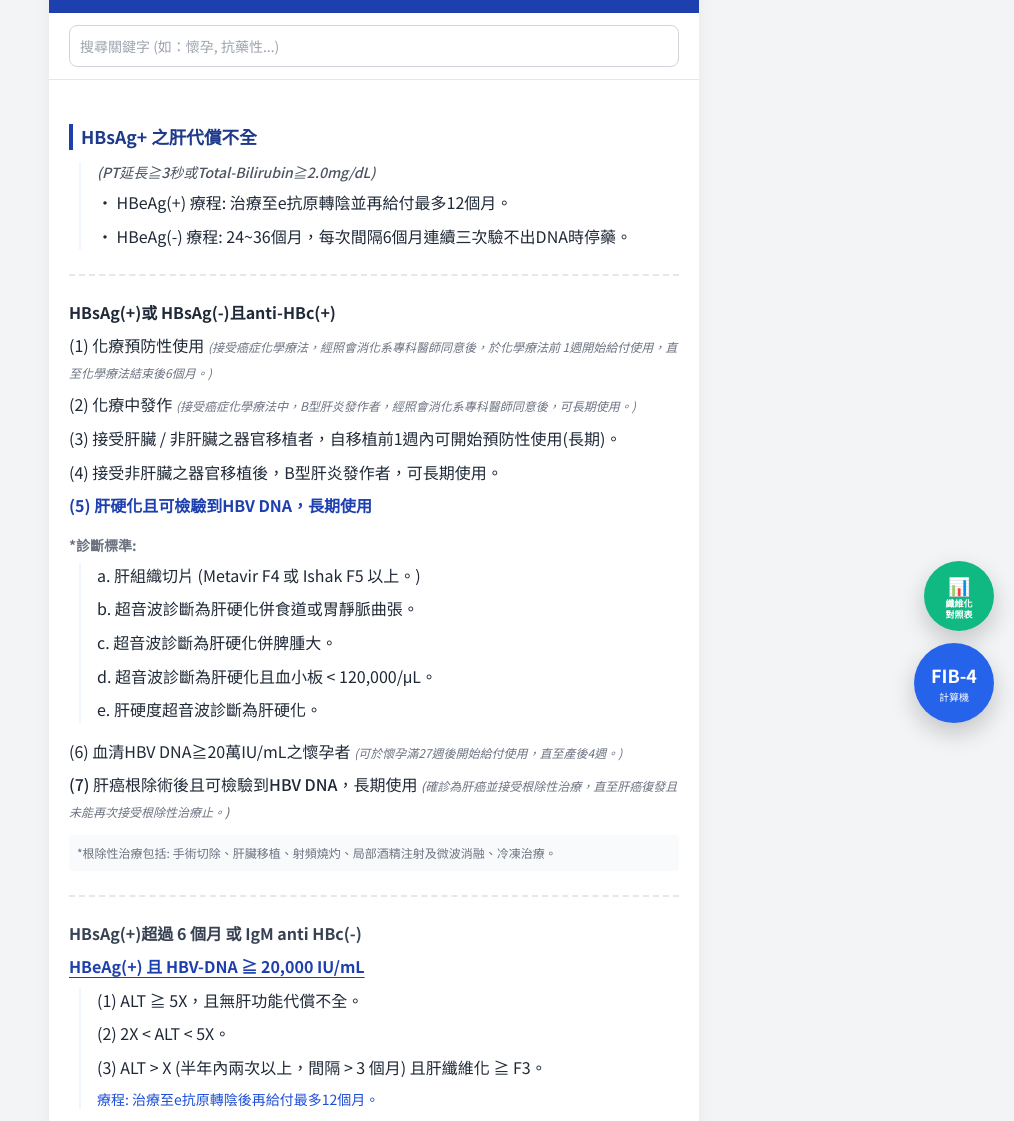
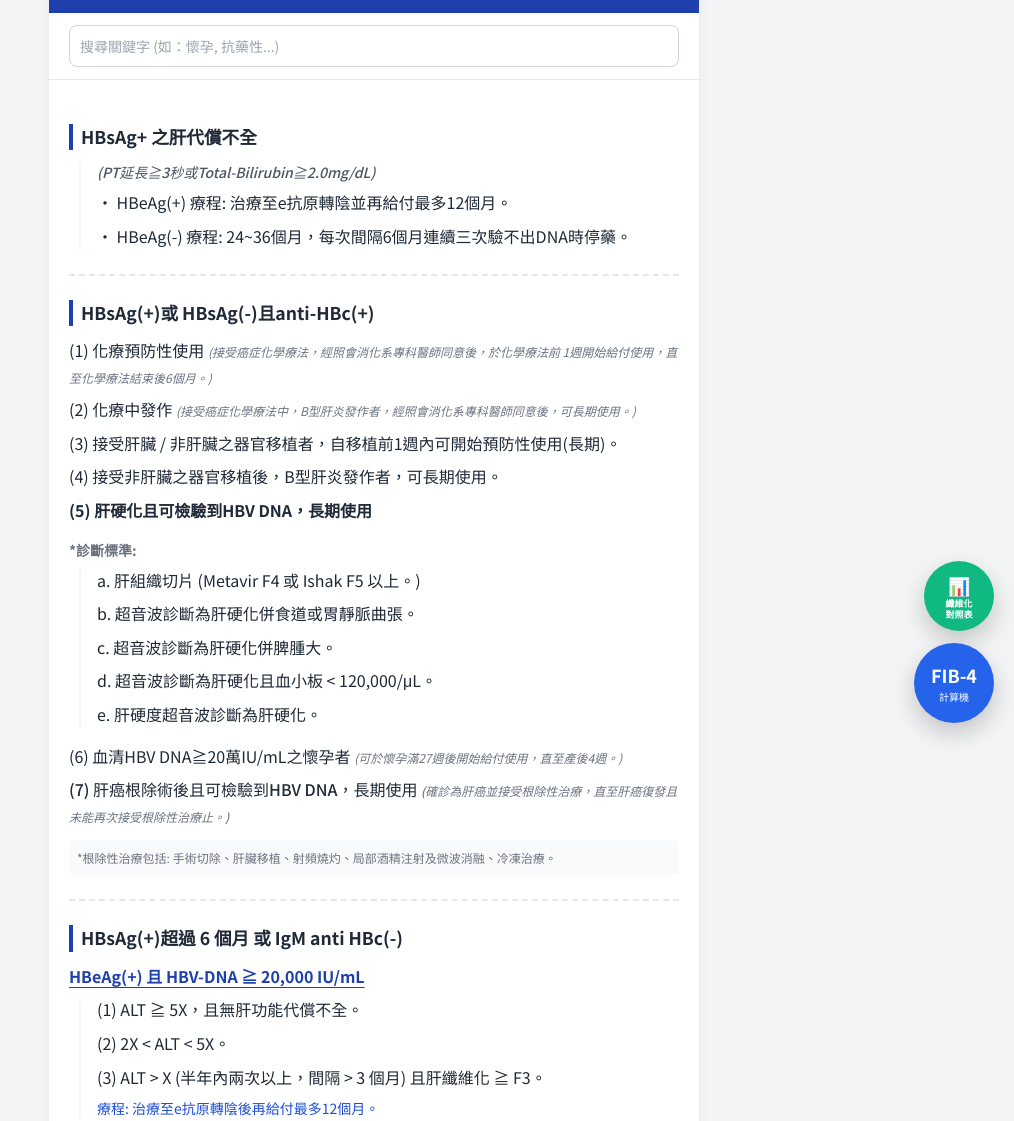
Before and after one commit to subechen-wq/hbv-guideline, a plain HTML site: page index.html in a window 1280 px wide. Shown: the part 47-1168 px from the top of the page, without its empty margins (266-1280 px from the left). Drawn offline with nearby package versions, Linux system fonts and the light colour scheme.

Commit message:
Update index.html

```diff
--- a/index.html
+++ b/index.html
@@ -151,7 +151,7 @@
     </div>
 
     <div class="content-body">
-        <div class="section-title text-blue-900">HBsAg+ 之肝代償不全</div>
+        <div class="section-title text-gray-800">HBsAg+ 之肝代償不全</div>
         <div class="indent-box">
             <div class="entry"><div class="text-content font-medium text-gray-600 italic text-sm">(PT延長≧3秒或Total-Bilirubin≧2.0mg/dL)</div></div>
             <div class="entry"><div class="text-content">• HBeAg(+) 療程: 治療至e抗原轉陰並再給付最多12個月。</div></div>
@@ -160,14 +160,14 @@
 
         <div class="divider"></div>
 
-        <div class="entry"><div class="text-content font-bold text-gray-800">HBsAg(+)或 HBsAg(-)且anti-HBc(+)</div></div>
+        <div class="section-title text-gray-800">HBsAg(+)或 HBsAg(-)且anti-HBc(+)</div>
 
             <div class="entry"><div class="text-content">(1) 化療預防性使用 <span class="sub-text">(接受癌症化學療法，經照會消化系專科醫師同意後，於化學療法前 1週開始給付使用，直至化學療法結束後6個月。)</span></div></div>
             <div class="entry"><div class="text-content">(2) 化療中發作 <span class="sub-text">(接受癌症化學療法中，B型肝炎發作者，經照會消化系專科醫師同意後，可長期使用。)</span></div></div>
 
             <div class="entry"><div class="text-content">(3) 接受肝臟 / 非肝臟之器官移植者，自移植前1週內可開始預防性使用(長期)。</div></div>
             <div class="entry"><div class="text-content">(4) 接受非肝臟之器官移植後，B型肝炎發作者，可長期使用。</div></div>
-            <div class="entry"><div class="text-content font-semibold text-blue-800">(5) 肝硬化且可檢驗到HBV DNA，長期使用</div></div>
+            <div class="entry"><div class="text-content font-semibold text-gray-800">(5) 肝硬化且可檢驗到HBV DNA，長期使用</div></div>
 
             <div class="entry"><div class="text-content font-bold mt-2 text-sm text-gray-500">*診斷標準:</div></div>
             <div class="indent-box">
@@ -184,7 +184,7 @@
 
             <div class="divider"></div>
 
-            <div class="entry"><div class="text-content font-bold text-gray-700">HBsAg(+)超過 6 個月 或 IgM anti HBc(-)</div></div>
+            <div class="section-title text-gray-800">HBsAg(+)超過 6 個月 或 IgM anti HBc(-)</div>
 
             <div class="entry"><div class="text-content highlight-blue">HBeAg(+) 且 HBV-DNA ≧ 20,000 IU/mL</div></div>
             <div class="indent-box">
@@ -205,7 +205,7 @@
         <div class="divider"></div>
 
         <div class="section-title text-gray-800">接受免疫抑制劑治療</div>
-        <div class="indent-box bg-blue-50 p-2 rounded text-sm mb-3">
+        <div class="indent-box bg-blue-50 p-2 rounded text-sm mb-2">
             <div>• Rituximab / Anthracycline 類</div>
             <div>• 高劑量類固醇 (Prednisolone≧20mg/d 且 >4週)</div>
         </div>
```
